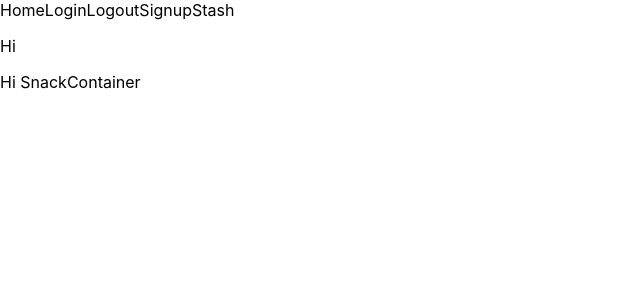
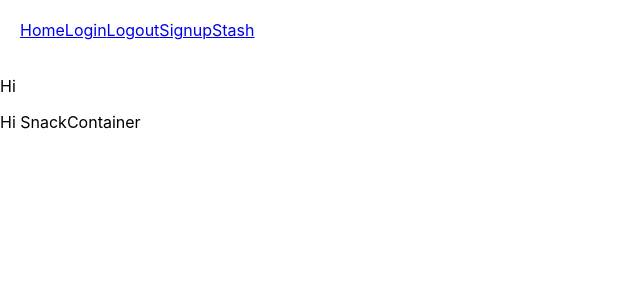
Before and after one commit to luistjr/snackattack-frontend, a React (Create React App) app: page / in a window 1280 px wide. Shown: the top 300 px of the page, without its empty margins (0-640 px from the left). Built offline with nearby package versions, Linux system fonts and the light colour scheme; no server answers.

Commit message:
navbar start, react router install

```diff
--- a/package.json
+++ b/package.json
@@ -8,6 +8,7 @@
     "@testing-library/user-event": "^12.1.10",
     "react": "^17.0.1",
     "react-dom": "^17.0.1",
+    "react-router-dom": "^5.2.0",
     "react-scripts": "4.0.2",
     "web-vitals": "^1.0.1"
   },
--- a/src/NavBar.css
+++ b/src/NavBar.css
@@ -4,7 +4,8 @@ ul {
    padding: 0;
   }
 
-.flex-container {
+.NavBar {
+    padding: 20px;
     display: flex;
 
 }
--- a/src/components/NavBar.js
+++ b/src/components/NavBar.js
@@ -1,16 +1,17 @@
 import React from 'react'
 import NavBarCss from '../NavBar.css'
+import { Link } from "react-router-dom";
 
 function NavBar() {
 
   return (
-      <div class="flex-container">
-          <div>Home</div>
-          <div>Login</div>
-          <div>Logout</div>
-          <div>Signup</div>
-          <div>Stash</div>
-      </div>
+      <nav class="NavBar">
+          <Link to="/" exact className="button">Home</Link>
+          <Link to="/Login" exact className="button">Login</Link>
+          <Link to="/Logout" exact className="button">Logout</Link>
+          <Link to="/Signup" exact className="button">Signup</Link>
+          <Link to="/Stash" exact className="button">Stash</Link>
+      </nav>
   );
 }
 
--- a/src/index.js
+++ b/src/index.js
@@ -2,13 +2,16 @@ import React from 'react';
 import ReactDOM from 'react-dom';
 import './index.css';
 import App from './components/App';
-import reportWebVitals from './reportWebVitals';
+// import reportWebVitals from './reportWebVitals';
+import { BrowserRouter as Router} from 'react-router-dom';
 
 ReactDOM.render(
-  <React.StrictMode>
-    <App />
-  </React.StrictMode>,
+  // <React.StrictMode>
+    <Router>
+      <App />
+    </Router>,
+  // </React.StrictMode>,
   document.getElementById('root')
 );
 
-reportWebVitals();
+// reportWebVitals();
```
Also changed, not shown: 1 other file (tests, documents, lock files or other folders).
